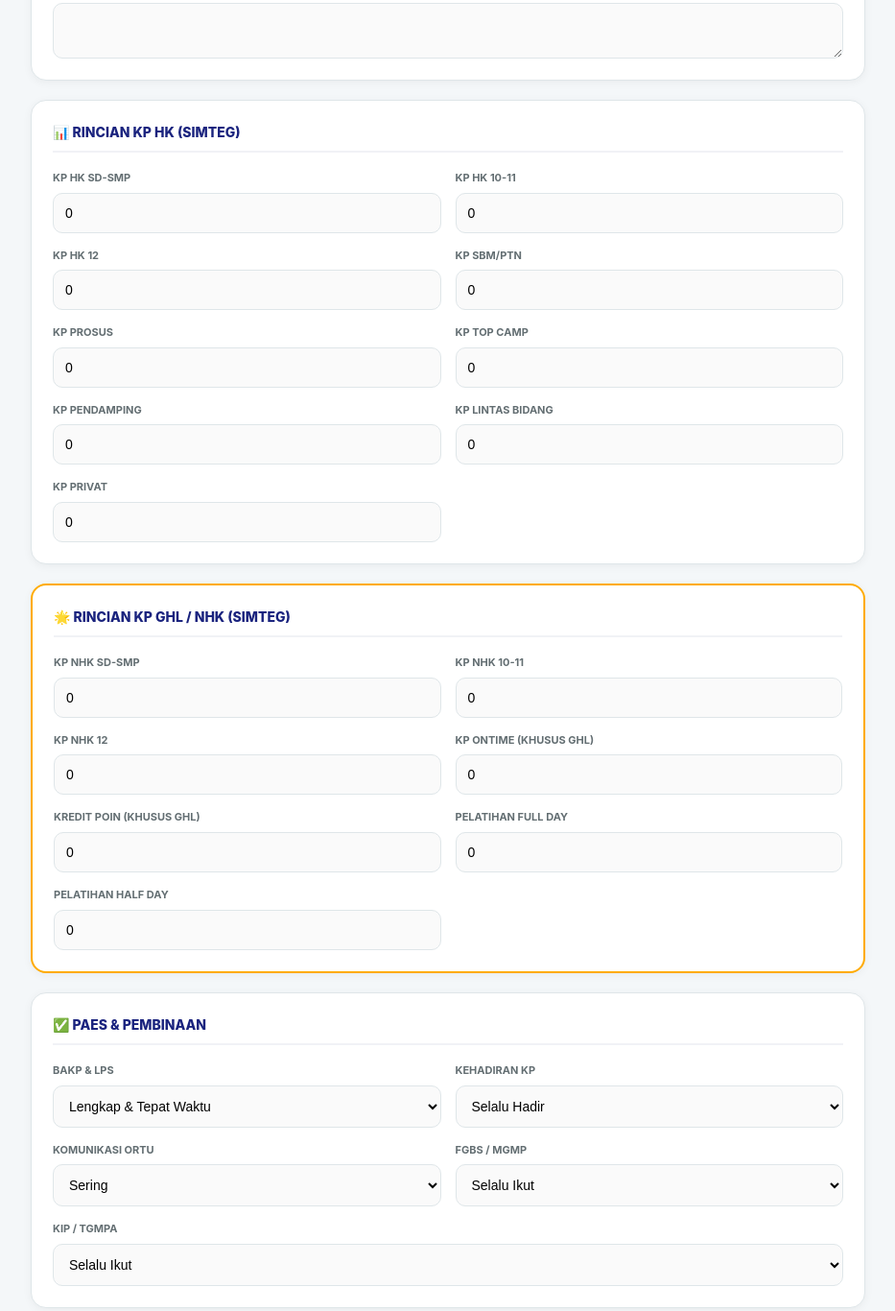
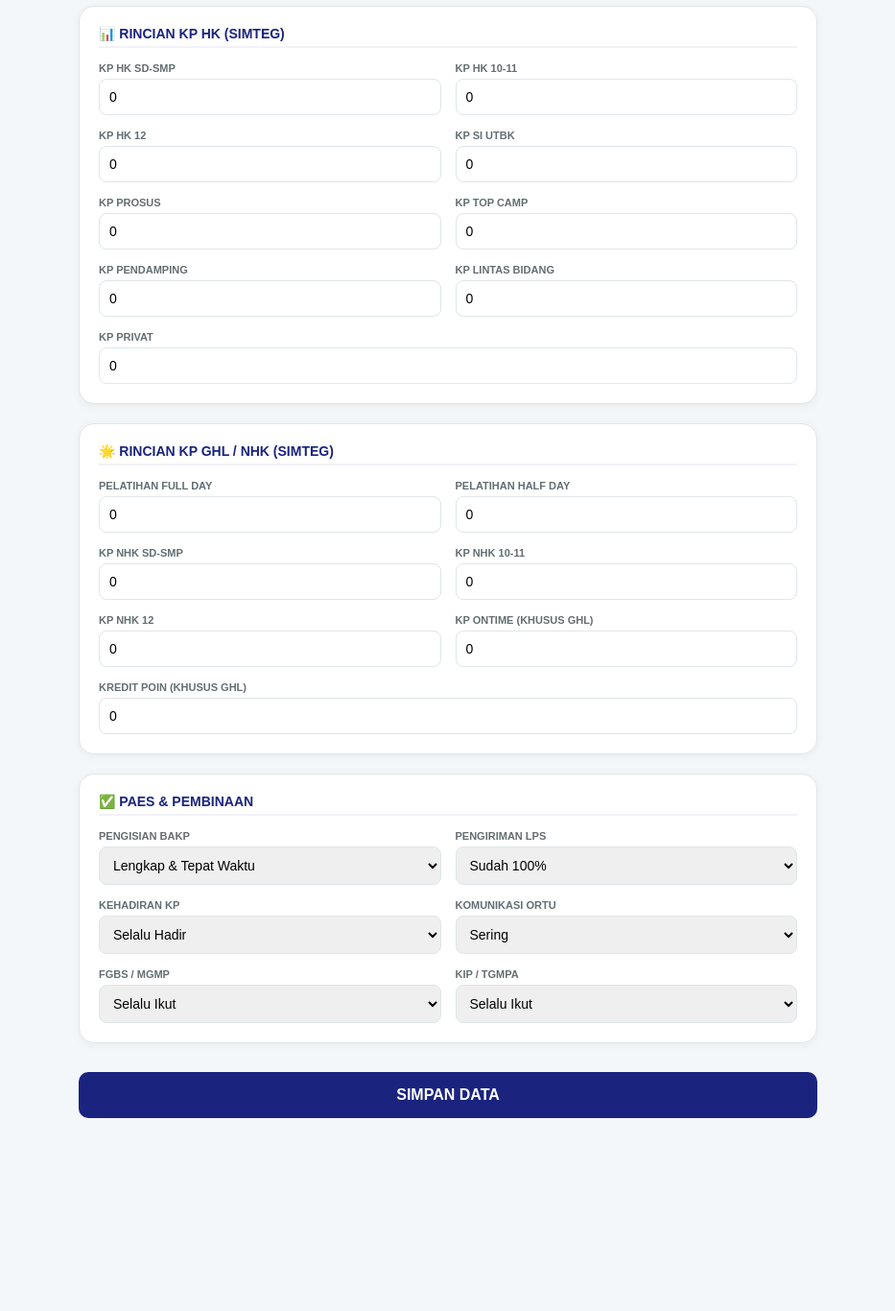
Before and after one commit to armaarima09-farsa/Rekap-Presensi, a plain HTML site: page index.html in a window 1280 px wide. Shown: the part 663-2029 px from the top of the page at 96% size, without its empty margins (173-1106 px from the left). After the commit the page ends 1878 px from the top, so only its background shows below. Drawn offline with Linux system fonts and the light colour scheme.

Commit message:
Add files via upload

```diff
--- a/index.html
+++ b/index.html
@@ -1,148 +1,44 @@
-
 <!DOCTYPE html>
 <html lang="id">
 <head>
     <meta charset="UTF-8">
     <meta name="viewport" content="width=device-width, initial-scale=1.0, maximum-scale=1.0, user-scalable=no">
-    <title>Rekap Presensi Premium – BP Galaxy-Kemang Pratama</title>
+    <title>Rekap Presensi – BP Galaxy-Kemang Pratama</title>
     <style>
-        :root {
-            --primary: #1a237e;
-            --accent: #ffab00;
-            --bg-body: #f4f7f9;
-            --bg-card: #ffffff;
-            --text-main: #2d3436;
-            --text-muted: #636e72;
-            --border: #dfe6e9;
-        }
-
-        * { box-sizing: border-box; margin: 0; padding: 0; -webkit-tap-highlight-color: transparent; }
-
-        body {
-            font-family: -apple-system, BlinkMacSystemFont, "Segoe UI", Roboto, sans-serif;
-            background-color: var(--bg-body);
-            color: var(--text-main);
-            line-height: 1.6;
-            padding-bottom: 50px;
-        }
-
-        header {
-            background: linear-gradient(135deg, var(--primary) 0%, #303f9f 100%);
-            color: white;
-            padding: 30px 20px;
-            border-radius: 0 0 25px 25px;
-            text-align: center;
-            margin-bottom: 25px;
-            box-shadow: 0 4px 15px rgba(0,0,0,0.2);
-        }
-
-        header h1 { font-size: 20px; text-transform: uppercase; letter-spacing: 1px; }
-        header p { font-size: 13px; opacity: 0.9; margin-top: 5px; }
-
-        .app-container { max-width: 900px; margin: 0 auto; padding: 0 15px; }
-
-        .card {
-            background: var(--bg-card);
-            border-radius: 16px;
-            padding: 22px;
-            margin-bottom: 20px;
-            box-shadow: 0 2px 10px rgba(0,0,0,0.05);
-            border: 1px solid var(--border);
-        }
-
-        .section-title {
-            display: flex;
-            align-items: center;
-            font-size: 14px;
-            font-weight: 800;
-            color: var(--primary);
-            margin-bottom: 18px;
-            padding-bottom: 8px;
-            border-bottom: 2px solid #f1f2f6;
-            text-transform: uppercase;
-        }
-
-        .form-grid {
-            display: grid;
-            grid-template-columns: repeat(2, 1fr);
-            gap: 15px;
-        }
-
-        .field { display: flex; flex-direction: column; gap: 6px; }
+        :root { --primary: #1a237e; --accent: #ffab00; --bg-body: #f4f7f9; --bg-card: #ffffff; --text-main: #2d3436; --text-muted: #636e72; --border: #dfe6e9; }
+        * { box-sizing: border-box; margin: 0; padding: 0; }
+        body { font-family: sans-serif; background-color: var(--bg-body); color: var(--text-main); padding-bottom: 50px; }
+        header { background: linear-gradient(135deg, var(--primary) 0%, #303f9f 100%); color: white; padding: 30px 20px; border-radius: 0 0 25px 25px; text-align: center; margin-bottom: 25px; }
+        .app-container { max-width: 800px; margin: 0 auto; padding: 0 15px; }
+        .card { background: var(--bg-card); border-radius: 16px; padding: 20px; margin-bottom: 20px; box-shadow: 0 2px 10px rgba(0,0,0,0.05); border: 1px solid var(--border); }
+        .section-title { font-size: 14px; font-weight: bold; color: var(--primary); margin-bottom: 15px; border-bottom: 2px solid #f1f2f6; padding-bottom: 5px; text-transform: uppercase; }
+        .form-grid { display: grid; grid-template-columns: repeat(2, 1fr); gap: 15px; }
+        .field { display: flex; flex-direction: column; gap: 5px; }
         .field.full { grid-column: span 2; }
-
-        label { font-size: 11px; font-weight: 700; color: var(--text-muted); text-transform: uppercase; }
-
-        input, select, textarea {
-            width: 100%;
-            padding: 12px;
-            border: 1.5px solid var(--border);
-            border-radius: 10px;
-            font-size: 14px;
-            background: #fafafa;
-            transition: all 0.3s ease;
-        }
-
-        input:focus, select:focus, textarea:focus {
-            outline: none;
-            border-color: var(--primary);
-            background: #fff;
-            box-shadow: 0 0 0 4px rgba(26, 35, 126, 0.08);
-        }
-
-        .submit-btn {
-            background: var(--primary);
-            color: white;
-            width: 100%;
-            padding: 16px;
-            border: none;
-            border-radius: 12px;
-            font-size: 16px;
-            font-weight: 700;
-            cursor: pointer;
-            box-shadow: 0 6px 20px rgba(26, 35, 126, 0.25);
-            transition: all 0.3s ease;
-        }
-
-        .submit-btn:active { transform: scale(0.98); }
-
-        #notif {
-            display: none;
-            padding: 15px;
-            border-radius: 12px;
-            text-align: center;
-            font-weight: 700;
-            margin-bottom: 20px;
-            animation: slideIn 0.5s ease;
-        }
-
-        @keyframes slideIn { from { transform: translateY(-10px); opacity: 0; } to { transform: translateY(0); opacity: 1; } }
-
-        @media (max-width: 600px) {
-            .form-grid { grid-template-columns: 1fr; }
-            .field.full { grid-column: span 1; }
-        }
+        label { font-size: 11px; font-weight: bold; color: var(--text-muted); text-transform: uppercase; }
+        input, select, textarea { width: 100%; padding: 10px; border: 1px solid var(--border); border-radius: 8px; font-size: 14px; }
+        .submit-btn { background: var(--primary); color: white; width: 100%; padding: 15px; border: none; border-radius: 10px; font-size: 16px; font-weight: bold; cursor: pointer; margin-top: 10px; }
+        #notif { display: none; padding: 15px; border-radius: 10px; text-align: center; margin-bottom: 20px; font-weight: bold; }
+        @media (max-width: 600px) { .form-grid { grid-template-columns: 1fr; } .field.full { grid-column: span 1; } }
     </style>
 </head>
 <body>
 
 <header>
-    <h1>Rekap Presensi Pegawai</h1>
+    <h2>Rekap Presensi Pegawai</h2>
     <p>Bintang Pelajar Galaxy-Kemang Pratama</p>
 </header>
 
 <div class="app-container">
     <div id="notif"></div>
-
     <form id="rekapForm">
         <div class="card">
             <div class="section-title">👤 DATA DIRI & PERIODE REKAP</div>
             <div class="form-grid">
-                <div class="field"><label>Nama Lengkap</label><input type="text" id="nama" name="nama" required></div>
-                <div class="field"><label>NID Guru</label><input type="text" id="nid" name="nid" required></div>
-                <div class="field">
-                    <label>Bulan Rekap</label>
-                    <select id="bulan" name="bulan" required>
+                <div class="field"><label>Nama Lengkap</label><input type="text" name="nama" required></div>
+                <div class="field"><label>NID Guru</label><input type="text" name="nid" required></div>
+                <div class="field"><label>Bulan Rekap</label>
+                    <select id="bulan" name="bulan">
                         <option value="Januari">Januari</option><option value="Februari">Februari</option>
                         <option value="Maret">Maret</option><option value="April">April</option>
                         <option value="Mei">Mei</option><option value="Juni">Juni</option>
@@ -151,81 +47,81 @@
                         <option value="November">November</option><option value="Desember">Desember</option>
                     </select>
                 </div>
-                <div class="field"><label>Tahun</label><select id="tahun" name="tahun" required></select></div>
+                <div class="field"><label>Tahun</label><select id="tahun" name="tahun"></select></div>
             </div>
         </div>
 
         <div class="card">
             <div class="section-title">📅 DATA KEHADIRAN</div>
             <div class="form-grid">
-                <div class="field"><label>Hari Kerja (HK)</label><input type="number" id="hk" name="hk" value="0"></div>
-                <div class="field"><label>Sakit (Hari)</label><input type="number" id="sakit" name="sakit" value="0"></div>
-                <div class="field"><label>Izin (Hari)</label><input type="number" id="izin" name="izin" value="0"></div>
-                <div class="field"><label>Cuti (Hari)</label><input type="number" id="cuti" name="cuti" value="0"></div>
-                <div class="field full"><label>Lupa Absen</label><textarea id="lupa" name="lupa" rows="2"></textarea></div>
+                <div class="field"><label>Hari Kerja (HK)</label><input type="number" name="hk" value="0"></div>
+                <div class="field"><label>Sakit (Hari)</label><input type="number" name="sakit" value="0"></div>
+                <div class="field"><label>Izin (Hari)</label><input type="number" name="izin" value="0"></div>
+                <div class="field"><label>Cuti (Hari)</label><input type="number" name="cuti" value="0"></div>
+                <div class="field full"><label>Lupa Absen</label><textarea name="lupa" rows="2" placeholder="Sebutkan tanggal dan alasan..."></textarea></div>
             </div>
         </div>
 
         <div class="card">
             <div class="section-title">📊 RINCIAN KP HK (SIMTEG)</div>
             <div class="form-grid">
-                <div class="field"><label>KP HK SD-SMP</label><input type="number" id="kp_sd" name="kp_sd" value="0"></div>
-                <div class="field"><label>KP HK 10-11</label><input type="number" id="kp_1011" name="kp_1011" value="0"></div>
-                <div class="field"><label>KP HK 12</label><input type="number" id="kp_12" name="kp_12" value="0"></div>
-                <div class="field"><label>KP SBM/PTN</label><input type="number" id="kp_sbm" name="kp_sbm" value="0"></div>
-                <div class="field"><label>KP Prosus</label><input type="number" id="kp_prosus" name="kp_prosus" value="0"></div>
-                <div class="field"><label>KP Top Camp</label><input type="number" id="kp_top" name="kp_top" value="0"></div>
-                <div class="field"><label>KP Pendamping</label><input type="number" id="kp_pend" name="kp_pend" value="0"></div>
-                <div class="field"><label>KP Lintas Bidang</label><input type="number" id="kp_lintas" name="kp_lintas" value="0"></div>
-                <div class="field"><label>KP Privat</label><input type="number" id="kp_privat" name="kp_privat" value="0"></div>
+                <div class="field"><label>KP HK SD-SMP</label><input type="number" name="kp_sd" value="0"></div>
+                <div class="field"><label>KP HK 10-11</label><input type="number" name="kp_1011" value="0"></div>
+                <div class="field"><label>KP HK 12</label><input type="number" name="kp_12" value="0"></div>
+                <div class="field"><label>KP SI UTBK</label><input type="number" name="kp_si_utbk" value="0"></div>
+                <div class="field"><label>KP Prosus</label><input type="number" name="kp_prosus" value="0"></div>
+                <div class="field"><label>KP Top Camp</label><input type="number" name="kp_top" value="0"></div>
+                <div class="field"><label>KP Pendamping</label><input type="number" name="kp_pend" value="0"></div>
+                <div class="field"><label>KP Lintas Bidang</label><input type="number" name="kp_lintas" value="0"></div>
+                <div class="field full"><label>KP Privat</label><input type="number" name="kp_privat" value="0"></div>
             </div>
         </div>
 
-        <div class="card" style="border: 2px solid var(--accent);">
+        <div class="card">
             <div class="section-title">🌟 RINCIAN KP GHL / NHK (SIMTEG)</div>
             <div class="form-grid">
-                                <div class="field"><label>KP NHK SD-SMP</label><input type="number" id="kp_nhk_sd" name="kp_nhk_sd" value="0"></div>
-                <div class="field"><label>KP NHK 10-11</label><input type="number" id="kp_nhk_1011" name="kp_nhk_1011" value="0"></div>
-                <div class="field"><label>KP NHK 12</label><input type="number" id="kp_nhk_12" name="kp_nhk_12" value="0"></div>
-                <div class="field"><label>KP Ontime (Khusus GHL)</label><input type="number" id="kp_ontime" name="kp_ontime" value="0"></div>
-                <div class="field"><label>Kredit Poin (Khusus GHL)</label><input type="number" id="kredit_poin" name="kredit_poin" value="0"></div>
-                <div class="field"><label>Pelatihan Full Day</label><input type="number" id="pelatihan_full" name="pelatihan_full" value="0"></div>
-                <div class="field"><label>Pelatihan Half Day</label><input type="number" id="pelatihan_half" name="pelatihan_half" value="0"></div>
+                <div class="field"><label>Pelatihan Full Day</label><input type="number" name="pelatihan_full" value="0"></div>
+                <div class="field"><label>Pelatihan Half Day</label><input type="number" name="pelatihan_half" value="0"></div>
+                <div class="field"><label>KP NHK SD-SMP</label><input type="number" name="kp_nhk_sd" value="0"></div>
+                <div class="field"><label>KP NHK 10-11</label><input type="number" name="kp_nhk_1011" value="0"></div>
+                <div class="field"><label>KP NHK 12</label><input type="number" name="kp_nhk_12" value="0"></div>
+                <div class="field"><label>KP Ontime (Khusus GHL)</label><input type="number" name="kp_ontime" value="0"></div>
+                <div class="field full"><label>Kredit Poin (Khusus GHL)</label><input type="number" name="kredit_poin" value="0"></div>
             </div>
         </div>
 
         <div class="card">
             <div class="section-title">✅ PAES & PEMBINAAN</div>
             <div class="form-grid">
-                <div class="field"><label>BAKP & LPS</label>
-                    <select id="bakp" name="bakp">
+                <div class="field"><label>PENGISIAN BAKP</label>
+                    <select name="bakp">
                         <option value="lengkap & tepat waktu">Lengkap & Tepat Waktu</option>
                         <option value="tidak lengkap">Tidak Lengkap/Terlambat</option>
                     </select>
                 </div>
+                <div class="field"><label>PENGIRIMAN LPS</label>
+                    <select name="lps">
+                        <option value="Sudah 100%">Sudah 100%</option>
+                        <option value="Belum 100%">Belum 100%</option>
+                        <option value="Belum sama sekali">Belum sama sekali</option>
+                    </select>
+                </div>
                 <div class="field"><label>Kehadiran KP</label>
-                    <select id="hadir" name="hadir">
+                    <select name="hadir">
                         <option value="selalu hadir">Selalu Hadir</option>
                         <option value="kadang cancel">Kadang Cancel</option>
                         <option value="sering cancel">Sering Cancel</option>
                     </select>
                 </div>
                 <div class="field"><label>Komunikasi Ortu</label>
-                    <select id="ortu" name="ortu">
-                        <option value="sering">Sering</option><option value="jarang">Jarang</option>
-                    </select>
+                    <select name="ortu"><option value="sering">Sering</option><option value="jarang">Jarang</option></select>
                 </div>
                 <div class="field"><label>FGBS / MGMP</label>
-                    <select id="fgbs" name="fgbs">
-                        <option value="selalu ikut">Selalu Ikut</option><option value="jarang">Jarang</option>
-                    </select>
+                    <select name="fgbs"><option value="selalu ikut">Selalu Ikut</option><option value="jarang">Jarang</option></select>
                 </div>
-                <div class="field full"><label>KIP / TGMPA</label>
-                    <select id="kip" name="kip">
-                        <option value="selalu ikut">Selalu Ikut</option><option value="jarang">Jarang</option>
-                    </select>
+                <div class="field"><label>KIP / TGMPA</label>
+                    <select name="kip"><option value="selalu ikut">Selalu Ikut</option><option value="jarang">Jarang</option></select>
                 </div>
-
             </div>
         </div>
 
@@ -234,7 +130,8 @@
 </div>
 
 <script>
-    const SCRIPT_URL = "https://script.google.com/macros/s/AKfycbwrNHZfCPYyGdVFvIVAgbLNj2dRuHF5wY612lw2NJKum86jyflEnbcN_hzAkyC20CTC/exec";
+    // MASUKKAN URL APPS SCRIPT ANDA DI BAWAH INI
+    const SCRIPT_URL = "https://script.google.com/macros/s/AKfycbxJvg2G8yuS2XMjgW8hOwb67awYPfoWwnPOAsjqflIIJv5Vqna8PDwnsBbn-uMSDvk2aw/exec";
 
     const yr = document.getElementById('tahun');
     const now = new Date();
@@ -247,12 +144,11 @@
 
     document.getElementById('rekapForm').addEventListener('submit', function(e) {
         e.preventDefault();
+        if(!confirm("Apakah Data yang Diisi Sudah Lengkap & Benar?")) return;
 
-        const isConfirmed = confirm("Apakah Data yang Diisi Sudah Lengkap & Benar?");
-        if (!isConfirmed) return;
         const btn = document.getElementById('btnSubmit');
         const notif = document.getElementById('notif');
-        btn.disabled = true; btn.innerText = "Sedang Mengirim...";
+        btn.disabled = true; btn.innerText = "Sedang Menyimpan...";
 
         const formData = new FormData(this);
         const params = new URLSearchParams(formData).toString();
@@ -262,11 +158,11 @@
             notif.style.display = "block";
             notif.style.background = "#d1f2eb";
             notif.style.color = "#0e6655";
-            notif.innerText = "✓ Berhasil Terkirim! Data sedang diproses oleh Google Sheets.";
-            document.getElementById('rekapForm').reset();
+            notif.innerText = "✓ Berhasil Disimpan ke Google Sheets!";
+            this.reset();
             window.scrollTo(0,0);
         })
-        .catch(() => alert("Error saat mengirim data."))
+        .catch(() => alert("Terjadi kesalahan koneksi."))
         .finally(() => { btn.disabled = false; btn.innerText = "SIMPAN DATA"; });
     });
 </script>
```
